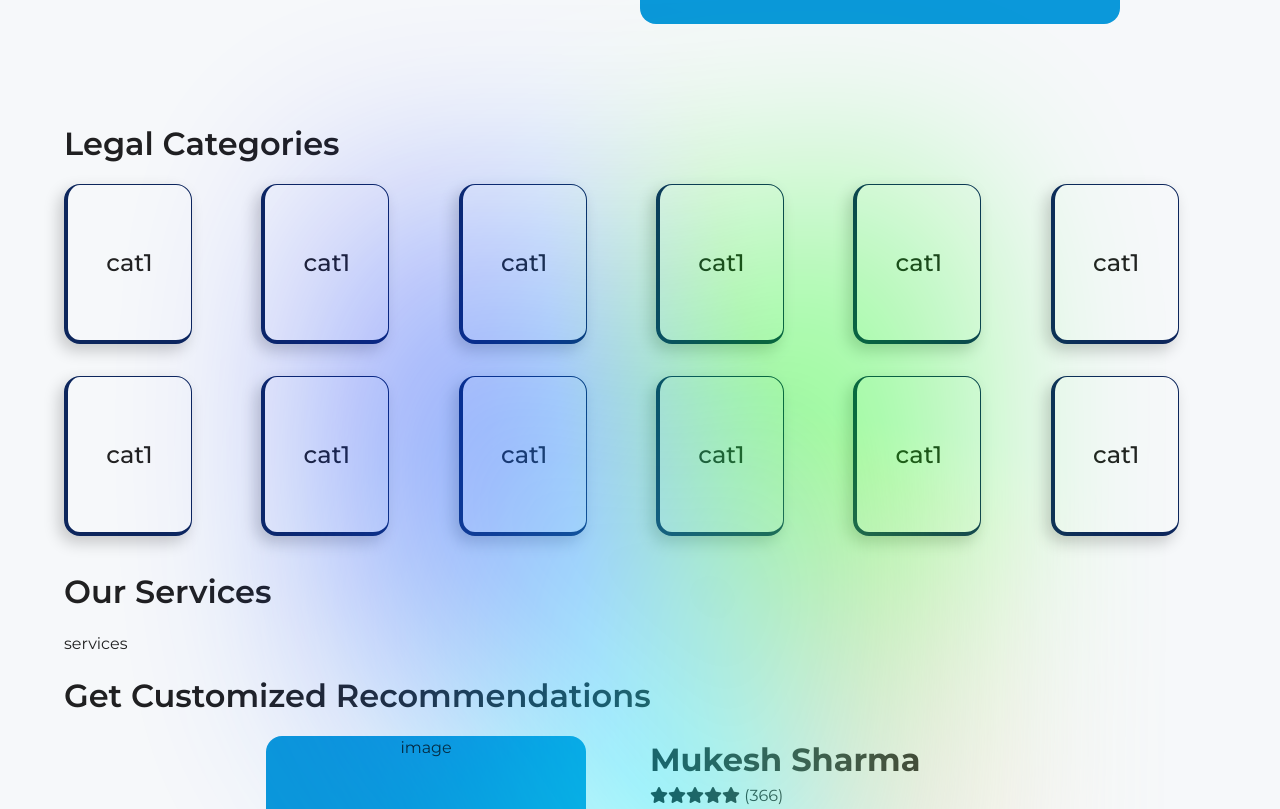
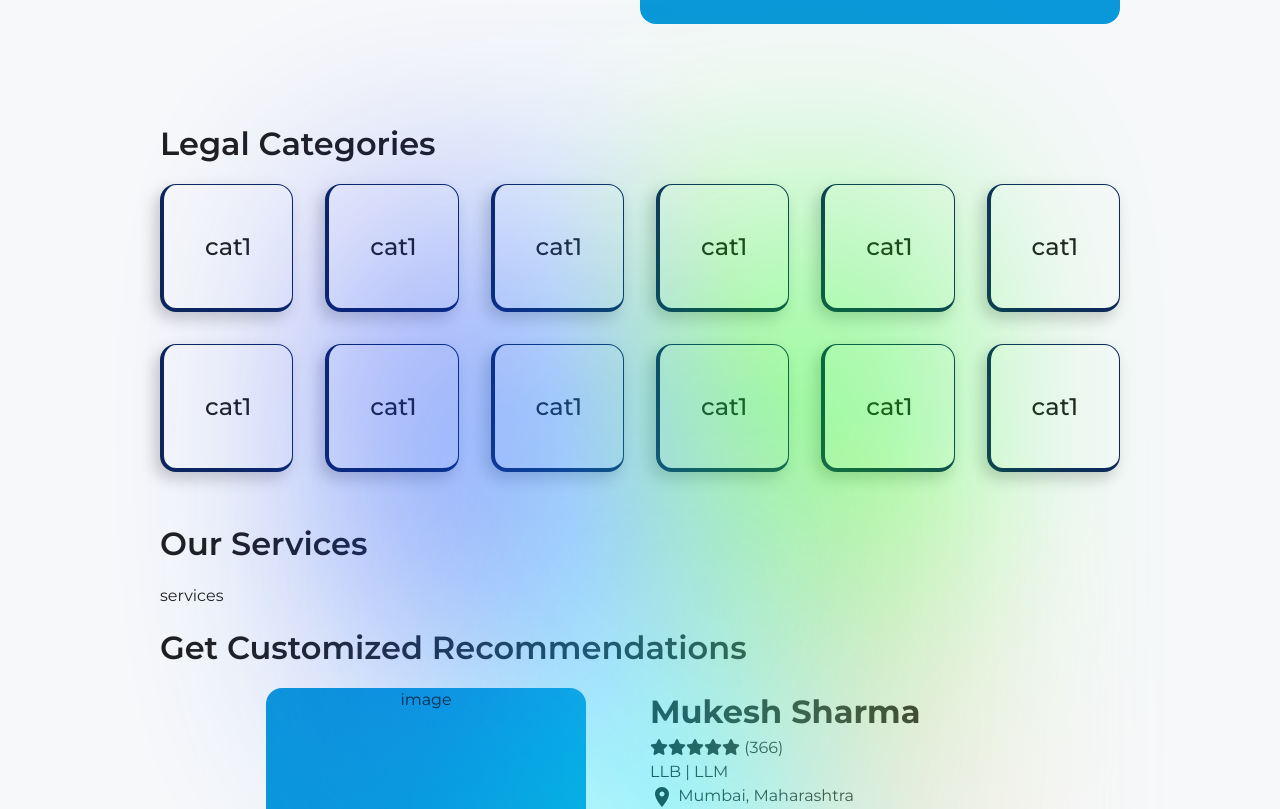
Before and after one commit to Hitstar53/Nyay, a React (Vite) app in the folder client/: page / in a window 1280 px wide. Shown: the part 440-1249 px from the top of the page. Built offline with nearby package versions, Linux system fonts and the light colour scheme.

Commit message:
Co-authored-by: YS28 <YS28@users.noreply.github.com>

```diff
--- a/client/src/components/home/Categories.jsx
+++ b/client/src/components/home/Categories.jsx
@@ -1,7 +1,7 @@
 import React from 'react'
 import styles from './Categories.module.css'
 
-const Hero = (props) => {
+const Categories = (props) => {
   return (
     <div className={styles.categoryBlock}>
       <div className={styles.categoryCard}>cat1</div>
@@ -20,4 +20,4 @@ const Hero = (props) => {
   )
 }
 
-export default Hero
+export default Categories
--- a/client/src/components/home/Categories.module.css
+++ b/client/src/components/home/Categories.module.css
@@ -2,7 +2,7 @@
     display: grid;
     grid-template-columns: repeat(6, 1fr);
     gap: 2rem;
-    margin-bottom: 2rem;
+    margin-bottom: 3rem;
 }
 
 .categoryCard {
@@ -12,8 +12,8 @@
     padding: 0.5rem 1rem;
     font-size: 1.5rem;
     font-weight: 500;
-    height: 10rem;
-    width: 8rem;
+    height: 8rem;
+    /* width: 8rem; */
     color: var(--text-dark);
     border-radius: 1rem;
     display: flex;
--- a/client/src/components/home/Home.module.css
+++ b/client/src/components/home/Home.module.css
@@ -1,5 +1,5 @@
 .homeContent {
- padding: 0 4rem;
+ padding: 0 10rem;
 }
 
 .heading {
--- a/client/src/components/home/Probono.jsx
+++ b/client/src/components/home/Probono.jsx
@@ -1,7 +1,7 @@
 import React from 'react'
 import styles from './Probono.module.css'
 
-const Hero = () => {
+const ProBono = () => {
   return (
     <div className={styles.probonoblock}>
       <div className={styles.timeline}>timeline</div>
@@ -12,4 +12,4 @@ const Hero = () => {
   )
 }
 
-export default Hero
+export default ProBono
--- a/client/src/components/home/Reviews.jsx
+++ b/client/src/components/home/Reviews.jsx
@@ -1,6 +1,6 @@
 import React from 'react'
 
-const Hero = () => {
+const Reviews = () => {
   return (
     <div>
       reviews
@@ -8,4 +8,4 @@ const Hero = () => {
   )
 }
 
-export default Hero
+export default Reviews
--- a/client/src/components/home/Services.jsx
+++ b/client/src/components/home/Services.jsx
@@ -1,6 +1,6 @@
 import React from 'react'
 
-const Hero = () => {
+const Services = () => {
   return (
     <div>
       services
@@ -8,4 +8,4 @@ const Hero = () => {
   )
 }
 
-export default Hero
+export default Services
```
Also changed, not shown: client/src/components/home/Home.jsx (indentation only).
